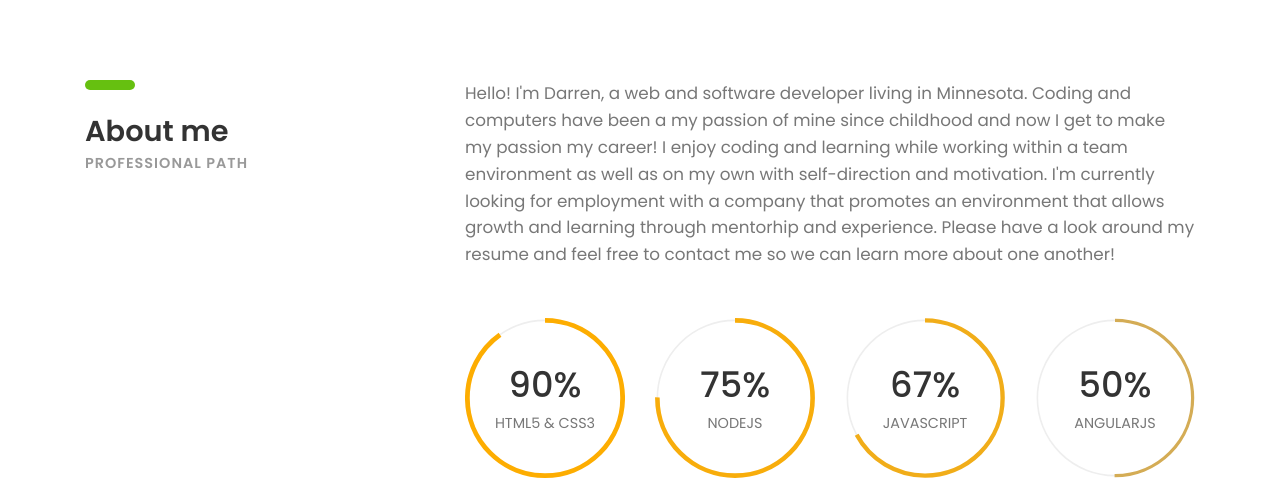
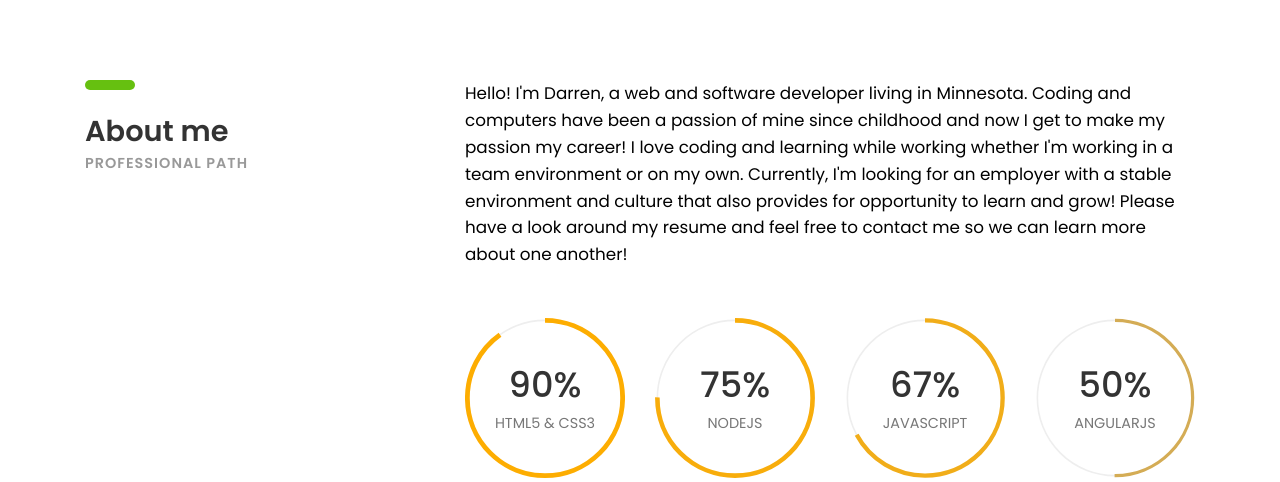
Before and after one commit to darrenrector91/html_resume, a PHP site: page / in a window 1280 px wide. Shown: the part 1405-1887 px from the top of the page. Run offline with PHP 8.4, Linux system fonts and the light colour scheme; some web fonts are replaced.

Commit message:
updated about paragraph

```diff
--- a/css/styles.css
+++ b/css/styles.css
@@ -166,7 +166,9 @@ header .downlad-btn:hover{ -webkit-transform: translateY(-4px); transform: trans
 .radial-progress .progress-title{ position: absolute; top: 50%; left: 50%; width: 100%;
 	letter-spacing: 0; text-align: center; transform: translate(-50%, 15px); color: #777; }
 
-
+.about-para {
+	color: black;
+}
 
 /* ---------------------------------
 7. EXPERIENCE SECTION
--- a/index.html
+++ b/index.html
@@ -148,14 +148,15 @@
 					</div>
 				</div><!-- col-sm-4 -->
 				<div class="col-sm-8">
-					<p class="margin-b-50">Hello!  I'm Darren, a web and software developer living
-						in Minnesota.  Coding and computers have been a my passion of mine since
-						childhood and now I get to make my passion my career!  I enjoy coding and
-						learning while working within a team environment as well as on my own with
-						self-direction and motivation.  I'm currently looking for employment with a
-						company that promotes an environment that allows growth and learning through
-						mentorhip and experience.  Please have a look around my resume and feel free
-						to contact me so we can learn more about one another!</p>
+					<p class="margin-b-50 about-para">
+						Hello!  I'm Darren, a web and software developer living
+						in Minnesota.  Coding and computers have been a passion of mine since
+						childhood and now I get to make my passion my career!  I love coding and
+						learning while working whether I'm working in a team environment or on my own.
+						Currently, I'm looking for an employer with a stable environment and culture
+						that also provides for opportunity to learn and grow!
+						Please have a look around my resume and feel free to contact me so we can learn
+						more about one another!</p>
 					<div class="row">
 						<div class="col-sm-6 col-md-6 col-lg-3">
 							<div class="radial-prog-area margin-b-30">
```
